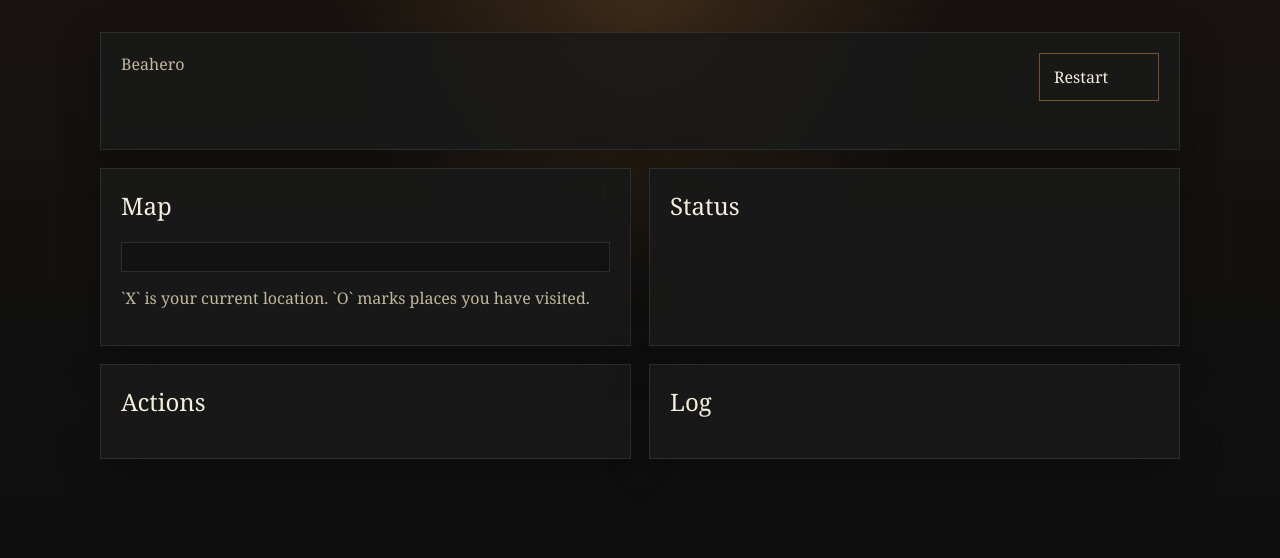
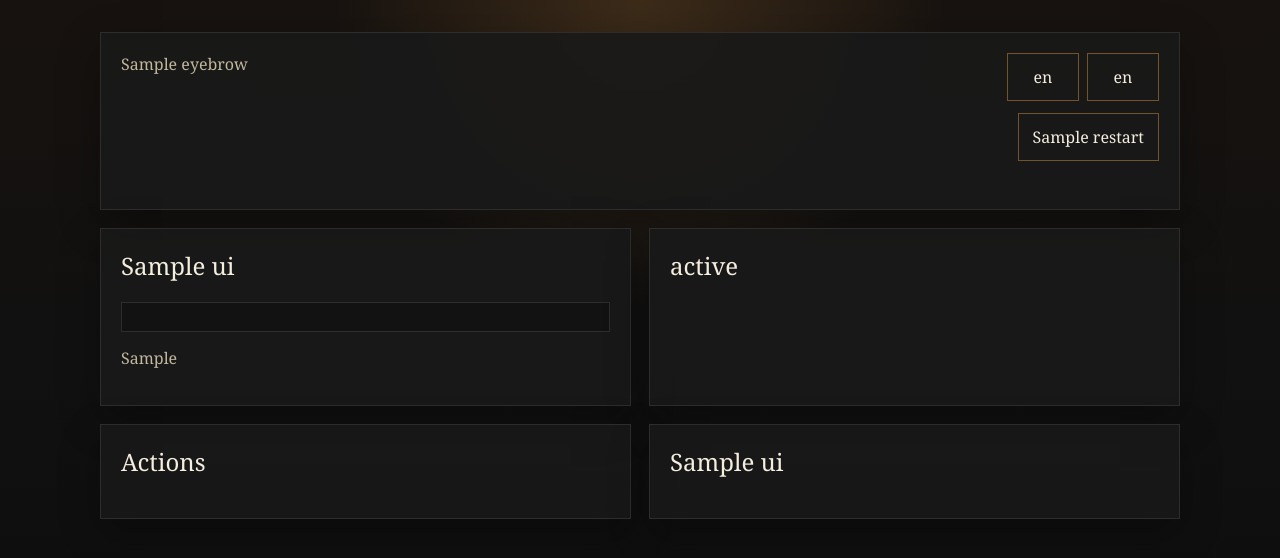
Before and after one commit to SeanMWX/Bearhero, a Flask app: template templates/index.html in a window 1280 px wide. Shown: the top 558 px of the page. Run offline with Flask 3, Linux system fonts and the light colour scheme; the template is opened without the code that fills it: most values are stand-ins (such as "Sample title", 1, 10 or a date in 2020).

Commit message:
Complete bilingual UI: zh/en lang switcher, colored map markers, updated templates
- templates/index.html: Language switcher buttons, dynamic i18n headings
- static/app.js: Full i18n for all UI labels, lang switch handler
- static/style.css: Enhanced .map-x/.map-o colors, lang-switcher styling
- tests: Updated for bilingual game state

```diff
--- a/static/app.js
+++ b/static/app.js
@@ -4,24 +4,33 @@ const state = {
 };
 
 const elements = {
+  eyebrow: document.getElementById("eyebrow"),
   roomTitle: document.getElementById("room-title"),
   roomDescription: document.getElementById("room-description"),
   roomHint: document.getElementById("room-hint"),
+  mapHeading: document.getElementById("map-heading"),
   mapText: document.getElementById("map-text"),
+  mapLegend: document.getElementById("map-legend"),
+  statusHeading: document.getElementById("status-heading"),
   statsList: document.getElementById("stats-list"),
   winNote: document.getElementById("win-note"),
   actionsHeading: document.getElementById("actions-heading"),
   actionsList: document.getElementById("actions-list"),
+  logHeading: document.getElementById("log-heading"),
   logList: document.getElementById("log-list"),
   restartButton: document.getElementById("restart-button"),
+  langButtons: document.querySelectorAll("[data-lang]"),
   statusNote: document.getElementById("status-note"),
 };
 
 function setPending(pending) {
   state.pending = pending;
   elements.restartButton.disabled = pending;
-  elements.statusNote.textContent = pending ? "Updating..." : "";
+  elements.statusNote.textContent = pending ? state.data.ui.status_updating : "";
   for (const button of elements.actionsList.querySelectorAll("button")) {
+    button.disabled = pending;
+  }
+  for (const button of elements.langButtons) {
     button.disabled = pending;
   }
 }
@@ -60,27 +69,36 @@ function renderLog(log) {
   }
 }
 
-function renderMap(mapText) {
-  elements.mapText.innerHTML = mapText.replaceAll("X", '<span class="map-x">X</span>').replaceAll("O", '<span class="map-o">O</span>');
-}
-
 function render(nextState) {
   state.data = nextState;
+  document.documentElement.lang = nextState.ui.lang;
+  document.title = nextState.ui.page_title;
+  elements.eyebrow.textContent = nextState.ui.eyebrow;
   elements.roomTitle.textContent = nextState.room.title;
   elements.roomDescription.textContent = nextState.room.description;
   elements.roomHint.textContent = nextState.room.action_text;
-  renderMap(nextState.map_text);
-  elements.actionsHeading.textContent = nextState.won ? "Aftermath" : "Actions";
+  elements.mapHeading.textContent = nextState.ui.map_heading;
+  elements.mapText.innerHTML = nextState.map_html;
+  elements.mapLegend.textContent = nextState.ui.map_legend;
+  elements.statusHeading.textContent = nextState.ui.status_heading;
+  elements.actionsHeading.textContent = nextState.won ? nextState.ui.aftermath_heading : nextState.ui.actions_heading;
+  elements.logHeading.textContent = nextState.ui.log_heading;
+  elements.restartButton.textContent = nextState.ui.restart;
   renderStats(nextState.stats);
   renderActions(nextState.actions);
   renderLog(nextState.log);
 
   if (nextState.won) {
     elements.winNote.hidden = false;
-    elements.winNote.textContent = "You brought something back from the dark. That is enough for day one.";
+    elements.winNote.textContent = nextState.ui.win_note;
   } else {
     elements.winNote.hidden = true;
     elements.winNote.textContent = "";
+  }
+
+  for (const button of elements.langButtons) {
+    button.textContent = nextState.ui[`lang_${button.dataset.lang}`];
+    button.classList.toggle("active", button.dataset.lang === nextState.ui.lang);
   }
 }
 
@@ -100,7 +118,7 @@ async function postJSON(url, payload = {}) {
     render(await response.json());
   } catch (error) {
     console.error(error);
-    elements.statusNote.textContent = "Request failed. Try again.";
+    elements.statusNote.textContent = state.data.ui.status_failed;
   } finally {
     setPending(false);
   }
@@ -114,4 +132,10 @@ elements.restartButton.addEventListener("click", () => {
   void postJSON("/api/restart");
 });
 
+for (const button of elements.langButtons) {
+  button.addEventListener("click", () => {
+    void postJSON("/api/lang", { lang: button.dataset.lang });
+  });
+}
+
 render(state.data);
--- a/static/style.css
+++ b/static/style.css
@@ -55,6 +55,11 @@ body {
   justify-items: end;
 }
 
+.lang-switcher {
+  display: flex;
+  gap: 8px;
+}
+
 .eyebrow,
 .hint,
 .legend,
@@ -87,6 +92,17 @@ h2 {
   color: var(--accent);
   font-size: 0.95rem;
   line-height: 1.25;
+  white-space: pre-wrap;
+}
+
+.map-marker-x {
+  color: #e25555;
+  font-weight: 700;
+}
+
+.map-marker-o {
+  color: #5aa7ff;
+  font-weight: 700;
 }
 
 .map-x {
@@ -146,6 +162,16 @@ button.ghost {
   background: transparent;
 }
 
+.lang-switcher button {
+  min-width: 72px;
+  text-align: center;
+}
+
+.lang-switcher button.active {
+  background: rgba(227, 155, 68, 0.22);
+  border-color: rgba(227, 155, 68, 0.75);
+}
+
 button:disabled {
   cursor: wait;
   opacity: 0.65;
--- a/templates/index.html
+++ b/templates/index.html
@@ -1,35 +1,39 @@
 <!doctype html>
-<html lang="en">
+<html lang="{{ initial_state.ui.lang }}">
   <head>
     <meta charset="utf-8">
     <meta name="viewport" content="width=device-width, initial-scale=1">
-    <title>Beahero</title>
+    <title>{{ initial_state.ui.page_title }}</title>
     <link rel="stylesheet" href="{{ url_for('static', filename='style.css') }}">
   </head>
   <body>
     <main class="shell">
       <section class="panel hero">
         <div>
-          <p class="eyebrow">Beahero</p>
+          <p id="eyebrow" class="eyebrow">{{ initial_state.ui.eyebrow }}</p>
           <h1 id="room-title"></h1>
           <p id="room-description" class="lede"></p>
           <p id="room-hint" class="hint"></p>
         </div>
         <div class="hero-actions">
-          <button id="restart-button" class="ghost" type="button">Restart</button>
+          <div id="lang-switcher" class="lang-switcher" aria-label="Language switcher">
+            <button id="lang-en-button" class="ghost" type="button" data-lang="en">{{ initial_state.ui.lang_en }}</button>
+            <button id="lang-zh-button" class="ghost" type="button" data-lang="zh">{{ initial_state.ui.lang_zh }}</button>
+          </div>
+          <button id="restart-button" class="ghost" type="button">{{ initial_state.ui.restart }}</button>
           <p id="status-note" class="status-note"></p>
         </div>
       </section>
 
       <section class="grid">
         <article class="panel">
-          <h2>Map</h2>
+          <h2 id="map-heading">{{ initial_state.ui.map_heading }}</h2>
           <pre id="map-text" class="map"></pre>
-          <p class="legend">`X` is your current location. `O` marks places you have visited.</p>
+          <p id="map-legend" class="legend">{{ initial_state.ui.map_legend }}</p>
         </article>
 
         <article class="panel">
-          <h2>Status</h2>
+          <h2 id="status-heading">{{ initial_state.ui.status_heading }}</h2>
           <ul id="stats-list" class="stats"></ul>
           <p id="win-note" class="win" hidden></p>
         </article>
@@ -42,14 +46,14 @@
         </article>
 
         <article class="panel">
-          <h2>Log</h2>
+          <h2 id="log-heading">{{ initial_state.ui.log_heading }}</h2>
           <ul id="log-list" class="log"></ul>
         </article>
       </section>
 
       <noscript>
         <section class="panel">
-          <p>JavaScript is required for the no-reload interface.</p>
+          <p>{{ initial_state.ui.noscript }}</p>
         </section>
       </noscript>
     </main>
```
Also changed, not shown: tests/test_app.py (+11 -0 lines), tests/test_game.py (+13 -3 lines).
